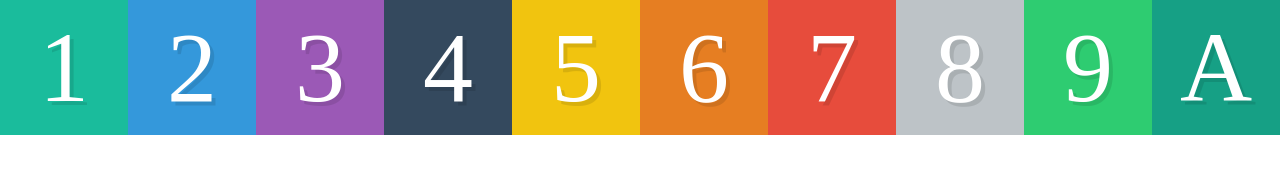
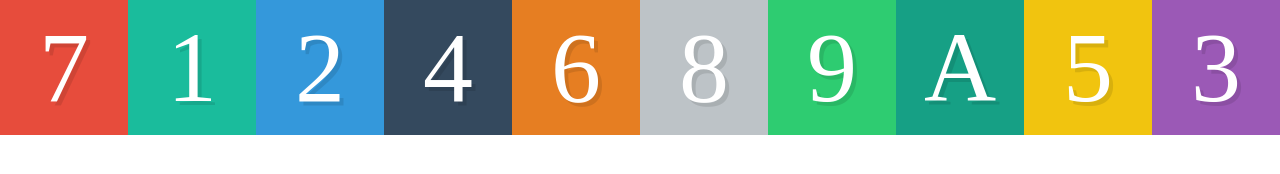
Before and after one commit to LevDoesCode/html-tests, a plain HTML site: page index.html in a window 1280 px wide. Drawn offline with Linux system fonts and the light colour scheme.

Commit message:
Add used flexbox order

```diff
--- a/style.css
+++ b/style.css
@@ -51,4 +51,17 @@
 
 .box {
     flex: 1;
+    order: 1;
 }
+
+.box3 {
+    order: 3;
+}
+
+.box7 {
+    order: -2;
+}
+
+.box5 {
+    order: 2;
+}
```
